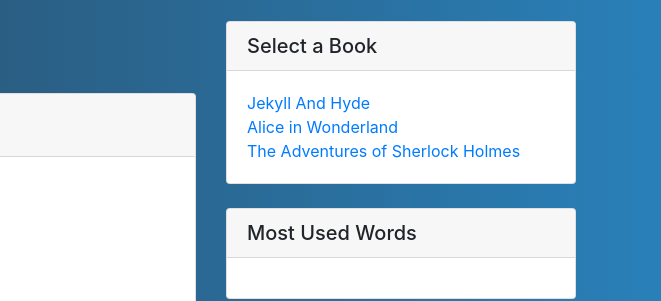
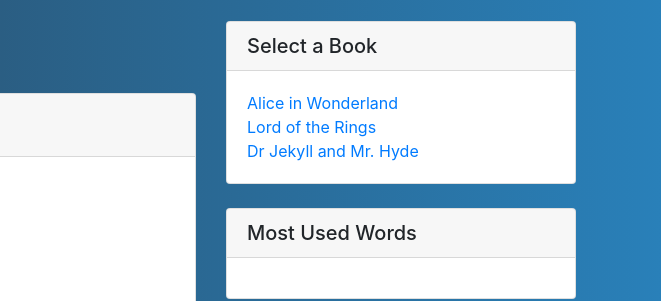
Before and after one commit to jmeegan2/Notary-Book-Reader-App, a plain HTML site: page index.html in a window 1280 px wide. Shown: the part 181-482 px from the top of the page, 619-1280 px from the left. Drawn offline with nearby package versions, Linux system fonts and the light colour scheme.

Commit message:
done with this project

```diff
--- a/SearchString.js
+++ b/SearchString.js
@@ -135,14 +135,15 @@
     var newContent = "";
 
     //find all the currently marked items
-    let spans = docuemnt.querySelectorAll('mark');
+    let spans = document.querySelectorAll('mark');
 
     //<mark>Harry</mark>
     //Harry
 
-    for(var i = 0; i < spans.length; i++) {
+    for (var i = 0; i < spans.length; i++) {
         spans[i].outerHTML = spans[i].innerHTML;
     }
+
     var re = new RegExp(keyword, "gi");
     var replaceText = "<mark id='markme'>$&</mark>";
     var bookContent = display.innerHTML;
--- a/index.html
+++ b/index.html
@@ -1,14 +1,18 @@
 <!doctype html>
 <html lang="en">
+
 <head>
     <title>Notary - Learn more about your books</title>
-    <!-- Required metas tags -->
+    <!-- Required meta tags -->
     <meta charset="utf-8">
     <meta name="viewport" content="width=device-width, initial-scale=1, shrink-to-fit=no">
-    <link rel ="stylesheet" href="style.css">
+
+    <link rel="stylesheet" href="style.css">
     <script src="/SearchString.js"></script>
+    <script src="https://kit.fontawesome.com/9664c8b16b.js"></script>
     <!-- Bootstrap CSS -->
-    <link rel="stylesheet" href="https://stackpath.bootstrapcdn.com/bootstrap/4.3.1/css/bootstrap.min.css" integrity="sha384-ggOyR0iXCbMQv3Xipma34MD+dH/1fQ784/j6cY/iJTQUOhcWr7x9JvoRxT2MZw1T" crossorigin="anonymous">
+    <link rel="stylesheet" href="https://stackpath.bootstrapcdn.com/bootstrap/4.3.1/css/bootstrap.min.css"
+        integrity="sha384-ggOyR0iXCbMQv3Xipma34MD+dH/1fQ784/j6cY/iJTQUOhcWr7x9JvoRxT2MZw1T" crossorigin="anonymous">
 </head>
 
 <body>
@@ -25,13 +29,14 @@
                         </div>
                     </div>
                     <div class="card-footer text-muted d-flex justify-content-center">
+
                     </span></a><span class="mx-2"></span><a href="https://CoderFoundry.com"
                             target="_blank">Learn To Code at
                             CoderFoundry</a>
                     </div>
                 </div>
             </div>
-              <!--SideBar Conent-->
+            <!--SideBar Content-->
             <div class="col-md-4">
                 <!--Search Widget-->
                 <div class="card my-4">
@@ -48,22 +53,26 @@
 
                     </div>
                 </div>
-                <!--Select a Book Widget-->
+                <!--Select a Book Widget -->
                 <div class="card my-4">
                     <h5 class="card-header">Select a Book</h5>
                     <div class="card-body">
                         <div class="row">
                             <div class="col-md-12">
                                 <ul class="list-unstyled mb-0">
-                          <li><a href="#" onclick="loadBook('JekyllAndHyde.txt', 'Jekyll And Hyde')">Jekyll And Hyde</a></li>
-                        <li><a href="#" onclick="loadBook('AliceInWonderland.txt', 'Alice in Wonderland')">Alice in Wonderland</a></li>
-                          <li><a href="#" onclick="loadBook('TheAdventuresOfSherlockHolmes.txt', 'The Adventures of Sherlock Holmes')">The Adventures of Sherlock Holmes</a></li>
+                                    <li><a href="#"
+                                            onclick="loadBook('AliceInWonderland.txt','Alice in Wonderland')">Alice in
+                                            Wonderland</a></li>
+                                    <li><a href="#" onclick="loadBook('LOTR.txt','Lord of the Rings')">Lord of the
+                                            Rings</a></li>
+                                    <li><a href="#" onclick="loadBook('JekyllAndHyde.txt','Dr Jekyll and Mr. Hyde')">Dr
+                                            Jekyll and Mr. Hyde</a></li>
                                 </ul>
                             </div>
                         </div>
                     </div>
                 </div>
-
+                <!--Most Used Words-->
                 <div class="card my-4">
                     <h5 class="card-header">Most Used Words</h5>
                     <div class="card-body">
@@ -76,8 +85,7 @@
                         </div>
                     </div>
                 </div>
-
-      <!--Least Used Words-->
+                <!-- Least Used Words -->
                 <div class="card my-4">
                     <h5 class="card-header">Least Used Words</h5>
                     <div class="card-body">
@@ -90,7 +98,6 @@
                         </div>
                     </div>
                 </div>
-
                 <!--Document Stats-->
                 <div class="card my-4">
                     <h5 class="card-header">Document Stats</h5>
@@ -111,8 +118,15 @@
         </script>
         <!-- Optional JavaScript -->
         <!-- jQuery first, then Popper.js, then Bootstrap JS -->
-    <script src="https://code.jquery.com/jquery-3.3.1.slim.min.js" integrity="sha384-q8i/X+965DzO0rT7abK41JStQIAqVgRVzpbzo5smXKp4YfRvH+8abtTE1Pi6jizo" crossorigin="anonymous"></script>
-    <script src="https://cdnjs.cloudflare.com/ajax/libs/popper.js/1.14.7/umd/popper.min.js" integrity="sha384-UO2eT0CpHqdSJQ6hJty5KVphtPhzWj9WO1clHTMGa3JDZwrnQq4sF86dIHNDz0W1" crossorigin="anonymous"></script>
-    <script src="https://stackpath.bootstrapcdn.com/bootstrap/4.3.1/js/bootstrap.min.js" integrity="sha384-JjSmVgyd0p3pXB1rRibZUAYoIIy6OrQ6VrjIEaFf/nJGzIxFDsf4x0xIM+B07jRM" crossorigin="anonymous"></script>
+        <script src="https://code.jquery.com/jquery-3.3.1.slim.min.js"
+            integrity="sha384-q8i/X+965DzO0rT7abK41JStQIAqVgRVzpbzo5smXKp4YfRvH+8abtTE1Pi6jizo" crossorigin="anonymous">
+        </script>
+        <script src="https://cdnjs.cloudflare.com/ajax/libs/popper.js/1.14.7/umd/popper.min.js"
+            integrity="sha384-UO2eT0CpHqdSJQ6hJty5KVphtPhzWj9WO1clHTMGa3JDZwrnQq4sF86dIHNDz0W1" crossorigin="anonymous">
+        </script>
+        <script src="https://stackpath.bootstrapcdn.com/bootstrap/4.3.1/js/bootstrap.min.js"
+            integrity="sha384-JjSmVgyd0p3pXB1rRibZUAYoIIy6OrQ6VrjIEaFf/nJGzIxFDsf4x0xIM+B07jRM" crossorigin="anonymous">
+        </script>
 </body>
+
 </html>
```
Lines whose indentation alone changed are shown as unchanged.
